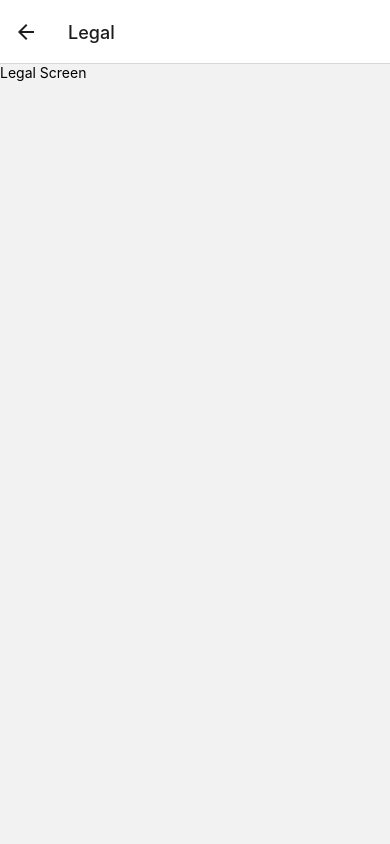
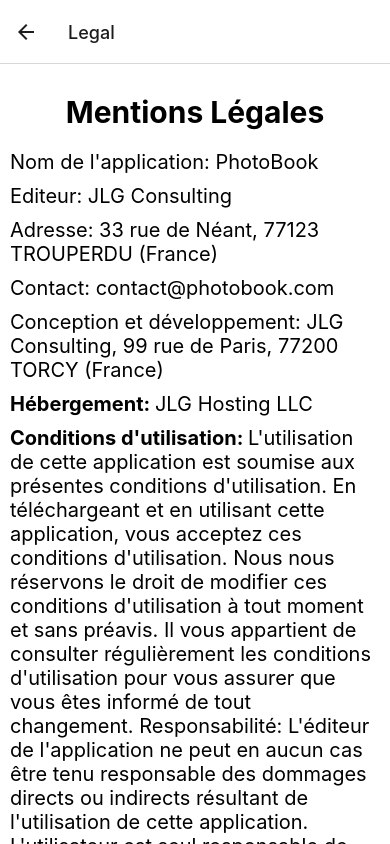
Before and after one commit to jlg-formation/photobook-2023, a React Native app in the folder front/: screen /Legal in a window 390 px wide. Both pictures are taken after a click on the button "SE CONNECTER". Built offline with nearby package versions, Linux system fonts and the light colour scheme.

Commit message:
dev: implemented legal screen

```diff
--- a/front/screens/menu/LegalScreen.tsx
+++ b/front/screens/menu/LegalScreen.tsx
@@ -1,10 +1,92 @@
 import React from 'react';
-import {Text, View} from 'react-native';
+import {
+  ColorSchemeName,
+  ScrollView,
+  StyleSheet,
+  Text,
+  View,
+} from 'react-native';
+import {gs} from '../../styles/global';
+import {useComposedStyles} from '../../styles/hook';
+import {displayName} from '../../app.json';
+
+const cfg = {
+  hosting: 'JLG Hosting LLC',
+};
 
 export const LegalScreen = () => {
+  const {s} = useComposedStyles(gs, styles);
   return (
-    <View>
-      <Text>Legal Screen</Text>
-    </View>
+    <ScrollView>
+      <View style={s.container}>
+        <Text style={s.h1}>Mentions Légales</Text>
+
+        <Text style={s.p}>Nom de l'application: {displayName}</Text>
+        <Text style={s.p}>Editeur: JLG Consulting</Text>
+        <Text style={s.p}>
+          Adresse: 33 rue de Néant, 77123 TROUPERDU (France)
+        </Text>
+        <Text style={s.p}>Contact: contact@photobook.com </Text>
+        <Text style={s.p}>
+          Conception et développement: JLG Consulting, 99 rue de Paris, 77200
+          TORCY (France)
+        </Text>
+        <Text style={s.p}>
+          <Text style={s.b}>Hébergement: </Text>
+          {cfg.hosting}
+        </Text>
+        <Text style={s.p}>
+          <Text style={s.b}>Conditions d'utilisation: </Text>
+          L'utilisation de cette application est soumise aux présentes
+          conditions d'utilisation. En téléchargeant et en utilisant cette
+          application, vous acceptez ces conditions d'utilisation. Nous nous
+          réservons le droit de modifier ces conditions d'utilisation à tout
+          moment et sans préavis. Il vous appartient de consulter régulièrement
+          les conditions d'utilisation pour vous assurer que vous êtes informé
+          de tout changement. Responsabilité: L'éditeur de l'application ne peut
+          en aucun cas être tenu responsable des dommages directs ou indirects
+          résultant de l'utilisation de cette application. L'utilisateur est
+          seul responsable de l'utilisation qu'il en fait.
+        </Text>
+        <Text style={s.p}>
+          <Text style={s.b}>Propriété intellectuelle: </Text>
+          Les droits de propriété intellectuelle sur cette application et son
+          contenu sont la propriété de l'éditeur de l'application. Toute
+          reproduction, distribution, modification, adaptation, extraction ou
+          utilisation de cette application ou de son contenu sans autorisation
+          préalable de l'éditeur est strictement interdite. Loi applicable: Les
+          présentes mentions légales sont soumises à la loi française.
+        </Text>
+        <Text style={s.p}>
+          <Text style={s.b}>Politique de confidentialité: </Text>Notre politique
+          de confidentialité décrit les informations que nous collectons,
+          comment nous les utilisons et les options qui sont disponibles à nos
+          utilisateurs en matière de protection de leurs données personnelles.
+          Veuillez consulter notre politique de confidentialité pour plus
+          d'informations.
+        </Text>
+        <Text style={s.p}>
+          <Text style={s.b}>Important: </Text>
+          Lorem ipsum, dolor sit amet consectetur adipisicing elit. Aliquid
+          deleniti id, minus maxime at voluptatem nulla laboriosam. Enim, vel
+          dolorum recusandae eveniet impedit non animi, voluptatum, minus
+          repudiandae architecto inventore.
+        </Text>
+        <View style={s.footer}>
+          <Text style={s.footerText}>@ JLG Consulting - PhotoBook - 2023</Text>
+        </View>
+      </View>
+    </ScrollView>
   );
 };
+
+const styles = (cs: ColorSchemeName) => {
+  const isDark = cs === 'dark';
+  return StyleSheet.create({
+    container: {
+      height: '100%',
+      backgroundColor: isDark ? 'black' : 'white',
+      padding: 10,
+    },
+  });
+};
--- a/front/styles/global.ts
+++ b/front/styles/global.ts
@@ -27,6 +27,20 @@
       fontSize: 20,
       fontWeight: 'bold',
     }),
+    p: compose(bs.text, {
+      paddingBottom: 10,
+    }),
+    b: create({
+      fontWeight: 'bold',
+    }),
+    footer: create({
+      backgroundColor: isDark ? '#333' : '#aaa',
+      padding: 10,
+    }),
+    footerText: compose(bs.text, {
+      fontSize: 16,
+      color: isDark ? 'white' : 'white',
+    }),
   };
   return styleCompose(globalStyles, getFormStyles(cs, bs));
 };
```
